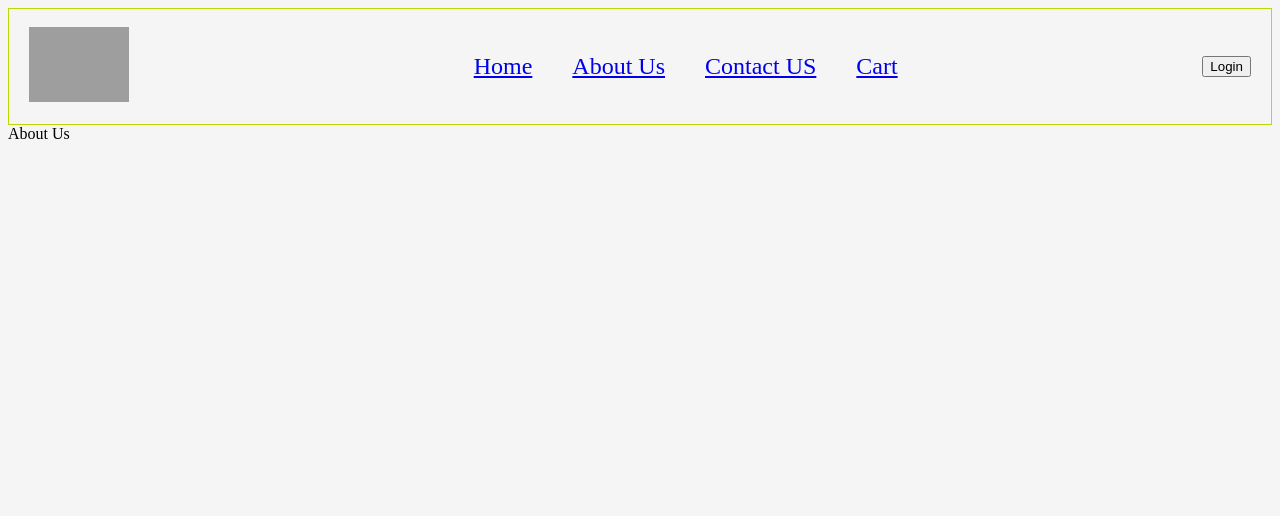
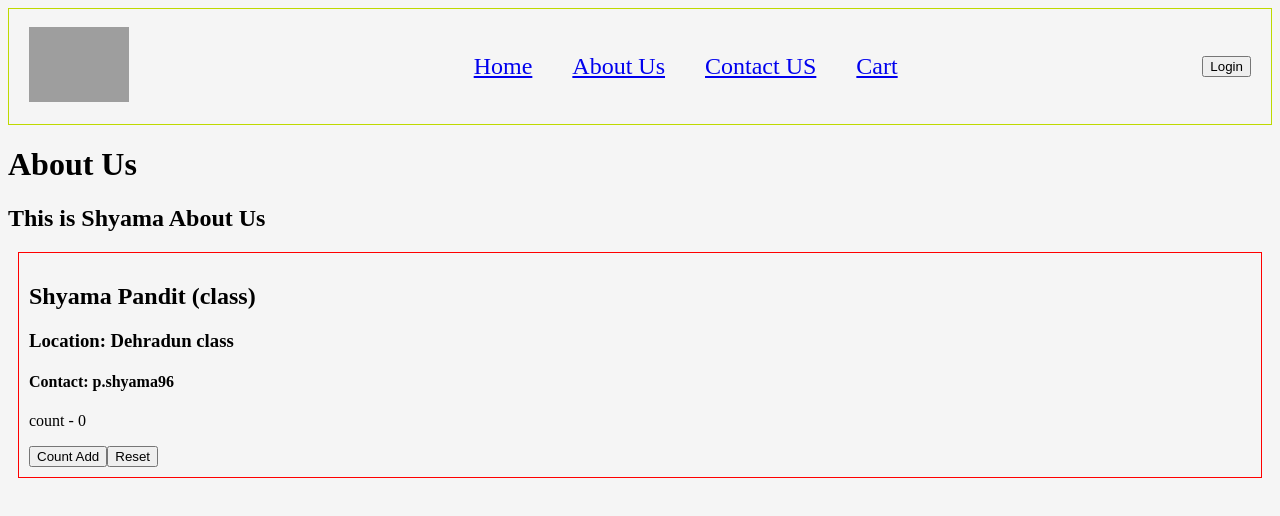
Before and after one commit to ImShyama/namaste-react, a React (Vite) app: page /about in a window 1280 px wide. Shown: the top 516 px of the page. Built offline with nearby package versions, Linux system fonts and the light colour scheme; grey boxes are pictures that could not be loaded.

Commit message:
basics of class components

```diff
--- a/index.css
+++ b/index.css
@@ -157,3 +157,9 @@ body {
 .link_style {
   text-decoration: none;
 }
+
+.user-card{
+  padding: 10px;
+  border: 1px solid red;
+  margin: 10px;
+}
--- a/src/components/About.js
+++ b/src/components/About.js
@@ -1,7 +1,13 @@
+import User from "./User";
+import UserClass from "./UserClass";
+
 const About = () => {
     return(
         <div>
-            About Us
+            <h1>About Us</h1>
+            <h2>This is Shyama About Us</h2>
+            {/* <User name={"Shyama Pandit (function)"}/> */}
+            <UserClass name={"Shyama Pandit (class)"} location={"Dehradun class"}/>
         </div>
     )
 }
--- /dev/null
+++ b/src/components/User.js
@@ -0,0 +1,17 @@
+import { useState } from "react"
+
+const User = ({name}) => {
+    const [count, setCount] = useState(0);
+    const [count2, setCount2] = useState(2);
+    return (
+        <div className="user-card">
+            <h2>{name}</h2>
+            <h3>Location: Nepal</h3>
+            <h4>Contact: p.shyama96</h4>
+            <p>count - {count}</p>
+            <p>count2 - {count2}</p>
+        </div>
+    )
+}
+
+export default User
--- /dev/null
+++ b/src/components/UserClass.js
@@ -0,0 +1,38 @@
+import React from "react"
+
+class UserClass extends React.Component {
+
+    constructor(props) {
+        super(props);
+
+        this.state = {
+            count: 0
+        }
+    }
+
+    render(){
+        const{name, location} = this.props
+        const{count} = this.state;
+
+        return (
+            <div className="user-card">
+                <h2>{name}</h2>
+                <h3>Location: {location}</h3>
+                <h4>Contact: p.shyama96</h4>
+                <p>count - {count}</p>
+                <button onClick={()=>{
+                    this.setState({
+                        count: count + 1
+                    })
+                }}>Count Add</button>
+                <button onClick={()=>{
+                    this.setState({
+                        count: 0
+                    })
+                }}>Reset</button>
+            </div>
+        )
+    }
+}
+
+export default UserClass;
```
Also changed, not shown: 1 other file (tests, documents, lock files or other folders).
